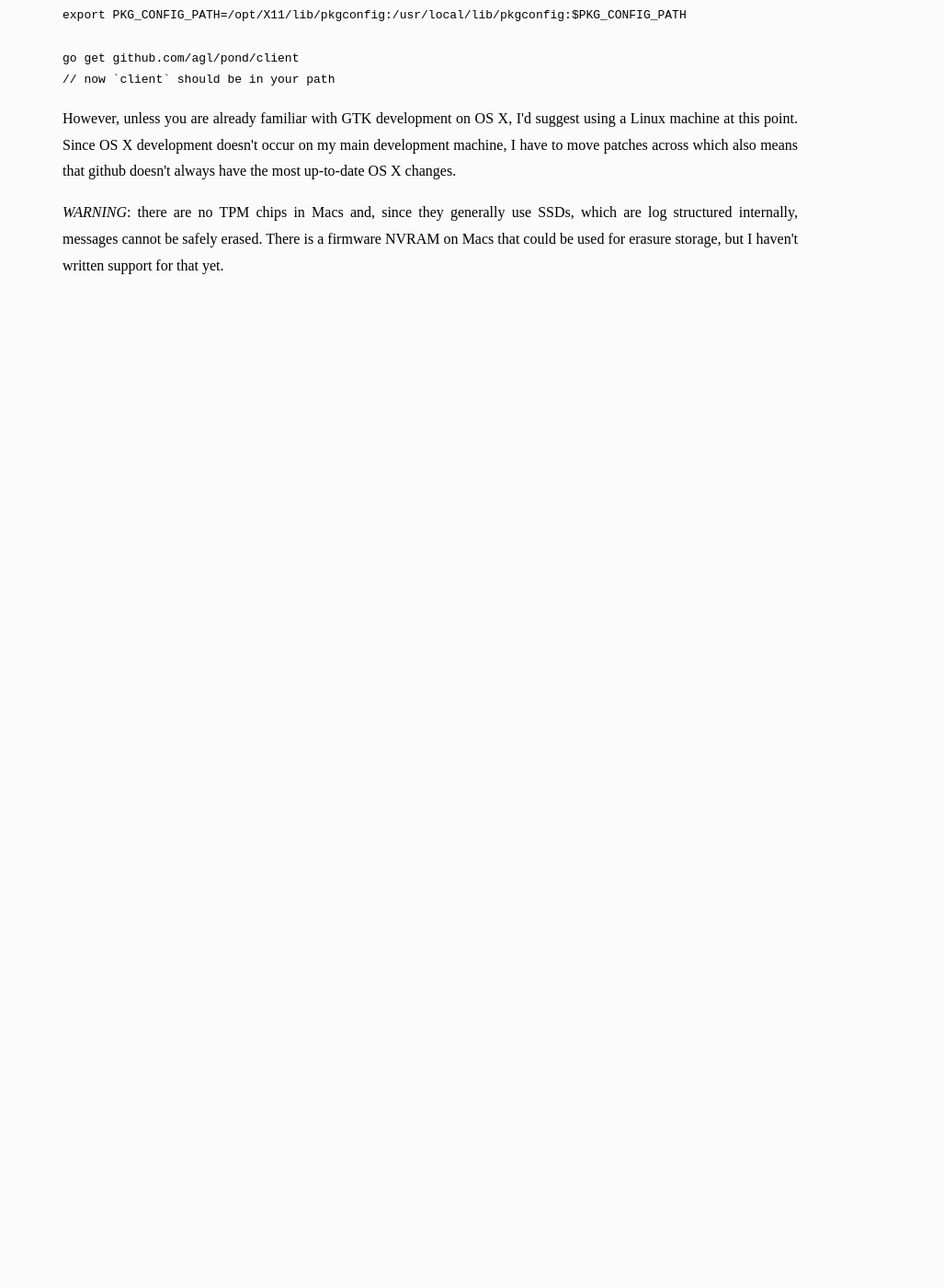
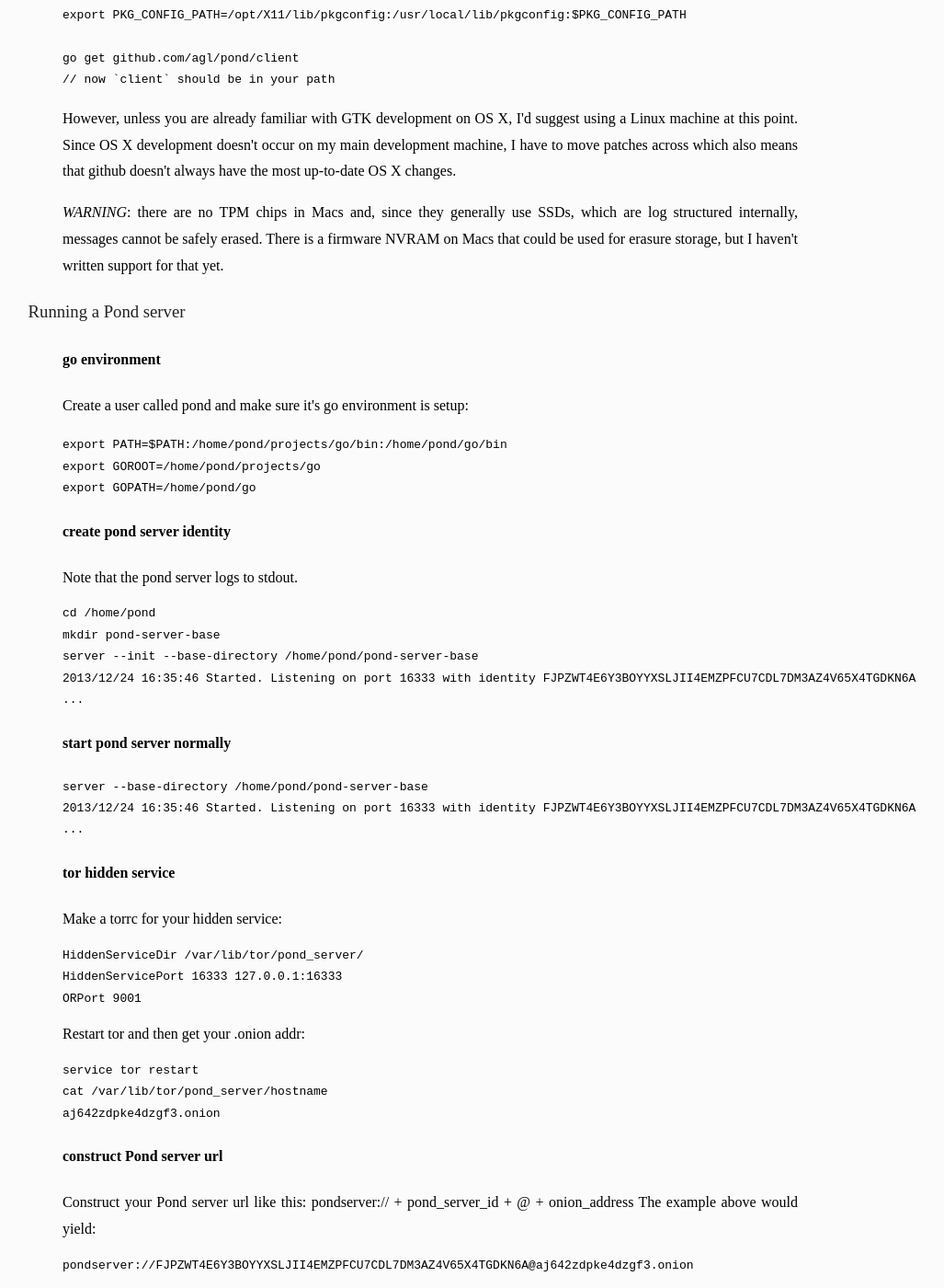
Before and after one commit to agl/pond, a Jekyll site: the page built from doc/index.html, in a window 1280 px wide and 1400 px high, scrolled down 2971 px. Shown: the whole window at 92% size, without its empty margins (172-1199 px from the left). Built offline with Jekyll 4.4.1, drawn with Linux system fonts in a browser that asks for light colours; some web fonts are replaced; before the commit the page ends 3291 px from its top, so only the background shows below that.

Commit message:
Add Pond server setup documentation

```diff
--- a/doc/index.html
+++ b/doc/index.html
@@ -122,3 +122,62 @@ go get github.com/agl/pond/client
 <p>However, unless you are already familiar with GTK development on OS X, I'd suggest using a Linux machine at this point. Since OS X development doesn't occur on my main development machine, I have to move patches across which also means that github doesn't always have the most up-to-date OS X changes.</p>
 
 <p><i>WARNING</i>: there are no TPM chips in Macs and, since they generally use SSDs, which are log structured internally, messages cannot be safely erased. There is a firmware NVRAM on Macs that could be used for erasure storage, but I haven't written support for that yet.</p>
+
+
+
+<h3>Running a Pond server</h2>
+
+<h4>go environment</h4>
+<p>
+Create a user called pond and make sure it's go environment is setup:
+<pre>
+export PATH=$PATH:/home/pond/projects/go/bin:/home/pond/go/bin
+export GOROOT=/home/pond/projects/go
+export GOPATH=/home/pond/go
+</pre>
+
+<h4>create pond server identity</h4>
+Note that the pond server logs to stdout.
+
+<pre>
+cd /home/pond
+mkdir pond-server-base
+server --init --base-directory /home/pond/pond-server-base
+2013/12/24 16:35:46 Started. Listening on port 16333 with identity FJPZWT4E6Y3BOYYXSLJII4EMZPFCU7CDL7DM3AZ4V65X4TGDKN6A
+...
+</pre>
+
+<h4>start pond server normally</h4>
+<pre>
+server --base-directory /home/pond/pond-server-base
+2013/12/24 16:35:46 Started. Listening on port 16333 with identity FJPZWT4E6Y3BOYYXSLJII4EMZPFCU7CDL7DM3AZ4V65X4TGDKN6A
+...
+</pre>
+
+<h4>tor hidden service</h4>
+
+Make a torrc for your hidden service:
+
+<pre>
+HiddenServiceDir /var/lib/tor/pond_server/
+HiddenServicePort 16333 127.0.0.1:16333
+ORPort 9001
+</pre>
+
+Restart tor and then get your .onion addr:
+
+<pre>
+service tor restart
+cat /var/lib/tor/pond_server/hostname
+aj642zdpke4dzgf3.onion
+</pre>
+
+<h4>construct Pond server url</h4>
+
+Construct your Pond server url like this: pondserver:// + pond_server_id + @ + onion_address
+
+The example above would yield:
+
+<pre>
+pondserver://FJPZWT4E6Y3BOYYXSLJII4EMZPFCU7CDL7DM3AZ4V65X4TGDKN6A@aj642zdpke4dzgf3.onion
+</pre>
```
